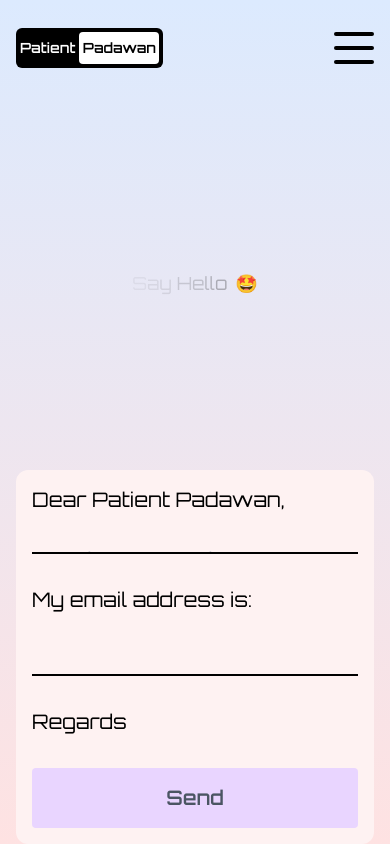
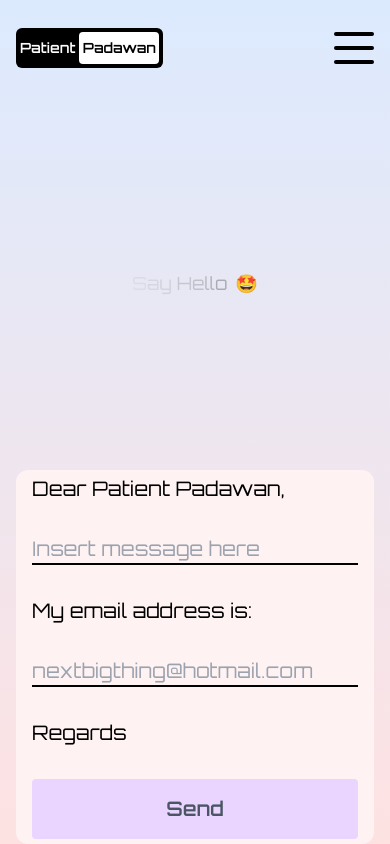
Before and after one commit to PatientPadawan/next-animated-portfolio, a Next.js app: page /contact in a window 390 px wide. Built offline with nearby package versions, Linux system fonts and the light colour scheme.

Commit message:
textarea to input for mobile

```diff
--- a/src/app/contact/page.jsx
+++ b/src/app/contact/page.jsx
@@ -71,8 +71,8 @@ const ContactPage = () => {
           className="h-1/2 lg:h-full lg:w-1/2 bg-red-50 rounded-xl text-xl flex flex-col gap-8 justify-center p-4 lg:p-24"
         >
           <span>Dear Patient Padawan,</span>
-          <textarea
-            rows={6}
+          <input
+            type="text"
             className="bg-transparent border-b-2 border-b-black select-auto outline-none resize-none"
             name="user_message"
             placeholder={"Insert message here"}
@@ -83,6 +83,7 @@ const ContactPage = () => {
             type="email"
             className="bg-transparent border-b-2 border-b-black outline-none"
             name="user_email"
+            placeholder={"nextbigthing@hotmail.com"}
             required
           />
           <span>Regards</span>
```
